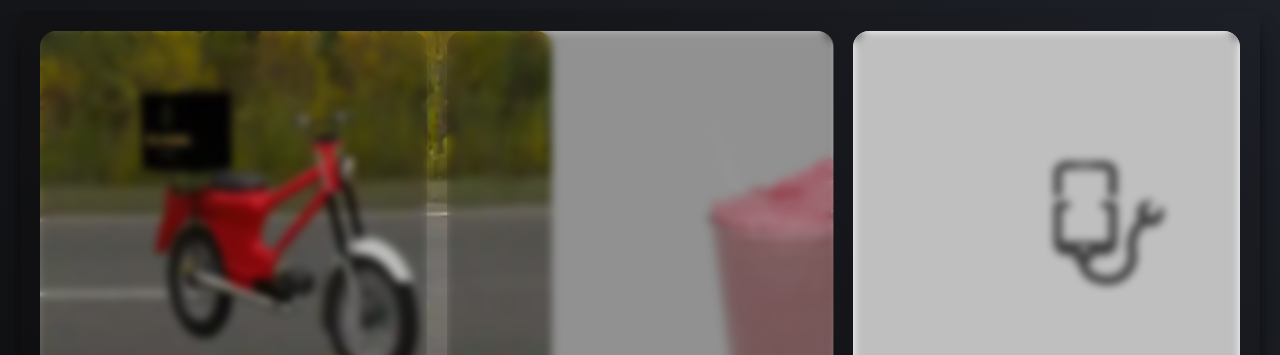
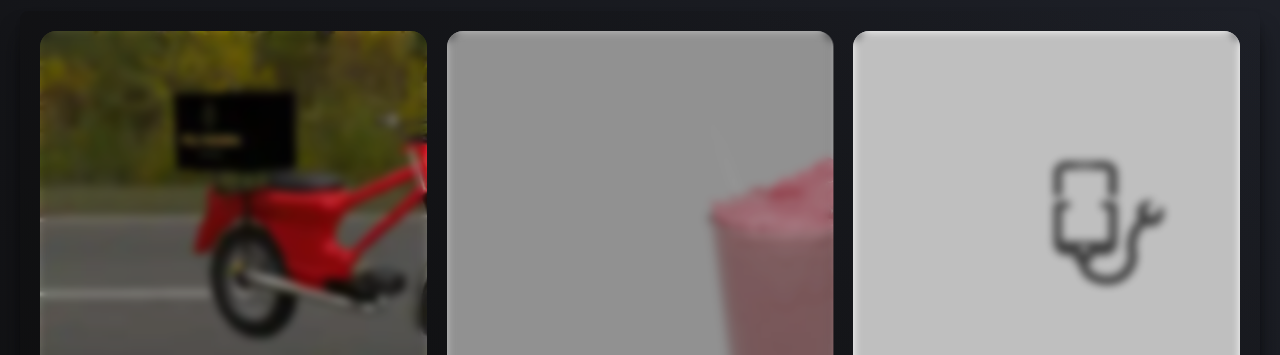
Before and after one commit to polymorphmdc/Polymorph-MDC, a plain HTML site: page index.html in a window 1280 px wide. Shown: the part 415-770 px from the top of the page. Drawn offline with Linux system fonts and the light colour scheme.

Commit message:
Update index.html

```diff
--- a/index.html
+++ b/index.html
@@ -22,8 +22,7 @@
     <h2 class="  text-lg  md:text-lg text-left lg:font-bold font-semibold text-zinc-200 pt-1  mx-1 lg:mx-0 " >To  <b class="text-xl ml-11 lg:ml-14">00:00</b></h2>
     </div>
   <div class="scroll-smooth mt-5 lg:mt-10 mb-5 font-semibold text-xl grid grid-cols-1 lg:grid-cols-3   overflow-x-hidden  overflow-y-auto gap-y-11 lg:gap-5  rounded-lg bg-gradient-to-tr from-[#0e0e0f] shadow-xl shadow-zinc-950 text-neutral-400 p-5 mx-auto lg:mx-0 w-full  ">
-    <div class="rounded-2xl min-w-60 lg:max-w-lg lg:h-96 h-48 sm:h-56 md:h-64" >
-   <img src="src/img/MOTOR.webp" class="absolute top-0 rounded-2xl min-w-52 lg:max-w-lg lg:h-96 h-48 sm:h-56 md:h-64 py-0">
+    <div class=" rounded-2xl min-w-60 lg:max-w-lg lg:h-96  h-48 sm:h-56 md:h-64 py-0" style="background-image: url(src/img/MOTOR.webp); background-repeat: no-repeat; background-size: cover;  ">
     <h1 class="backdrop-blur-sm backdrop-brightness-75 rounded-2xl min-w-60 lg:max-w-lg lg:h-96 h-48 sm:h-56 md:h-64">
     <a href="https://polymorphmdc.github.io/PolymorphBikeAR/" class=" bg-zinc-900  w-full py-3 px-5 border-b-2 border-zinc-800 bottom-0 absolute rounded-b-2xl flex flex-row place-content-between">
         3D Bike <svg width="24" height="24" viewBox="0 0 512 512" xmlns="http://www.w3.org/2000/svg">
```
